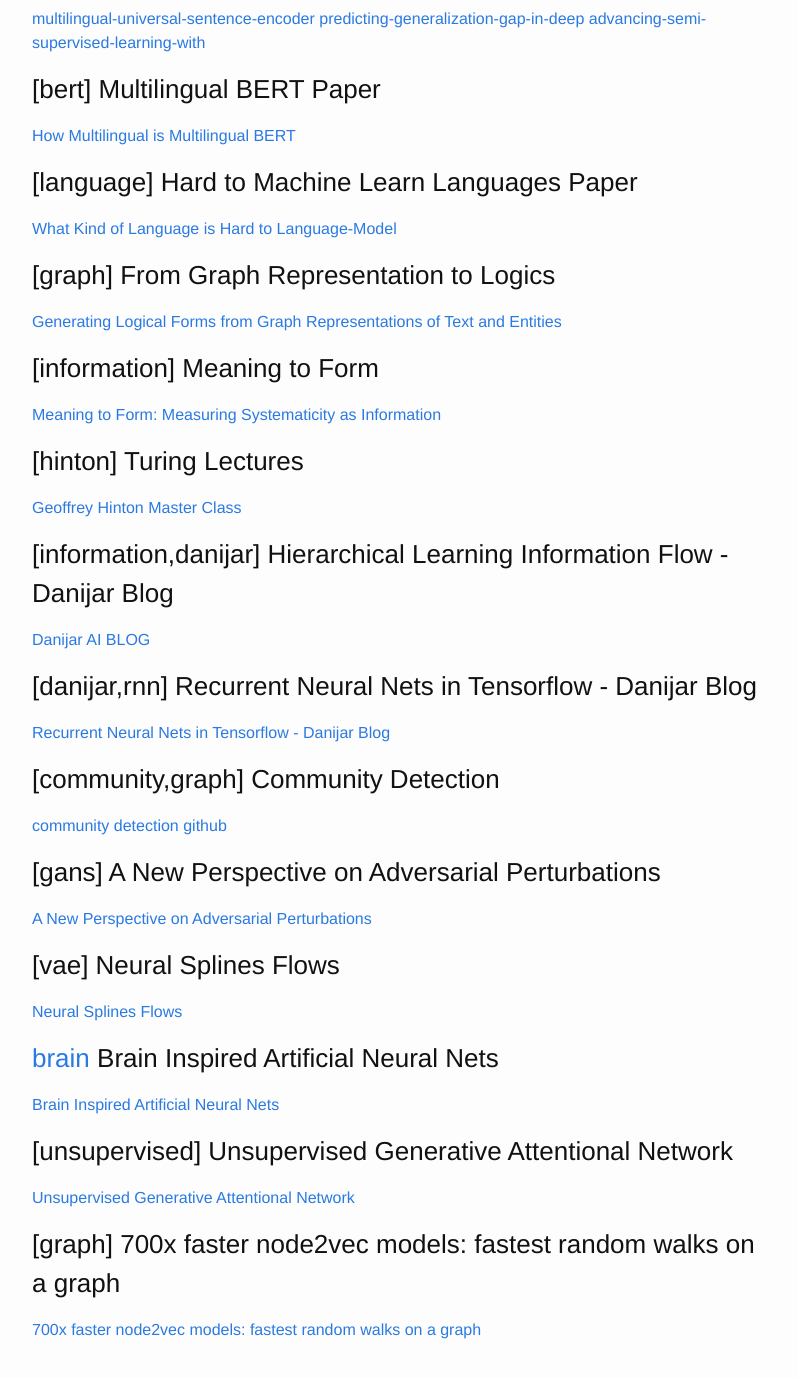
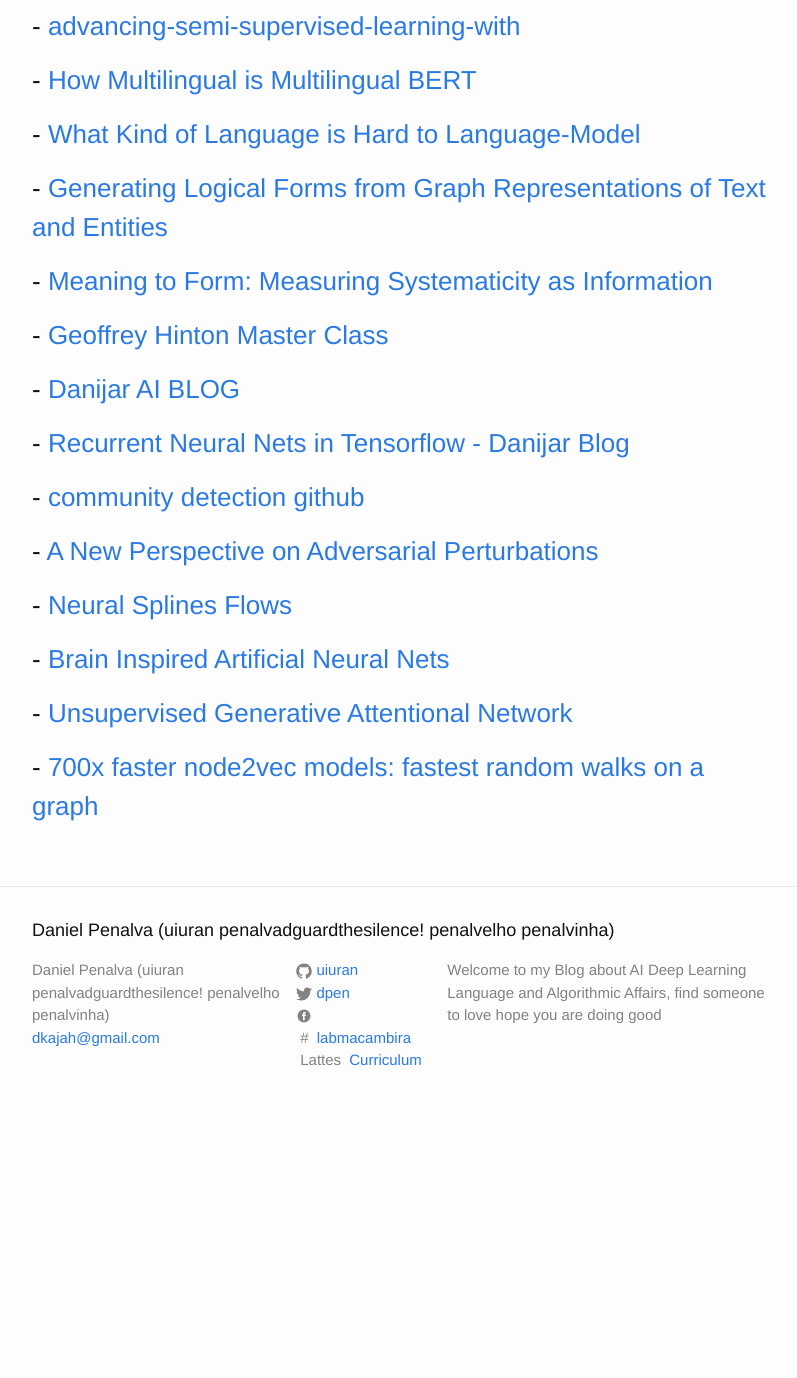
Before and after one commit to Uiuran/portfolio-datascience, a Jekyll site: the page built from _posts/2019-08-04-weekly-ai-dl-digest.markdown, in a window 1280 px wide and 1400 px high, scrolled down 509 px. Shown: the top 1378 px of the window, without its empty margins (238-1035 px from the left). Built offline with Jekyll 4.4.1, drawn with Linux system fonts in a browser that asks for light colours; comment, search, counter and statistics services are not loaded; after the commit the page ends 1641 px from its top, so only the background shows below that; some of the changed text lies outside the part shown.

Commit message:
Update 2019-08-04-weekly-ai-dl-digest.markdown

```diff
--- a/_posts/2019-08-04-weekly-ai-dl-digest.markdown
+++ b/_posts/2019-08-04-weekly-ai-dl-digest.markdown
@@ -6,67 +6,23 @@
 published: true
 ---
 
-### Facebook Video Pose 3D
-
-### [Facebook Video Pose 3D][facebookpose]
-
-### [semisupervised,google,generalization] Google AI Blog
-
-[multilingual-universal-sentence-encoder][googleai2]
-[predicting-generalization-gap-in-deep][googleai2]
-[advancing-semi-supervised-learning-with][googleai2]
-
-### [bert] Multilingual BERT Paper
-
-[How Multilingual is Multilingual BERT][bertpaper]
-
-### [language] Hard to Machine Learn Languages Paper
-
-[What Kind of Language is Hard to Language-Model][hardlang]
-
-### [graph] From Graph Representation to Logics
-
-[Generating Logical Forms from Graph Representations of Text and Entities][logics]
-
-### [information] Meaning to Form
-
-[Meaning to Form: Measuring Systematicity as Information][meaningtoform]
-
-### [hinton] Turing Lectures
-
-[Geoffrey Hinton Master Class][turinghinton]
-
-### [information,danijar] Hierarchical Learning Information Flow - Danijar Blog
-
-[Danijar AI BLOG][researchhierarchicak]
-
-### [danijar,rnn] Recurrent Neural Nets in Tensorflow - Danijar Blog
-
-[Recurrent Neural Nets in Tensorflow - Danijar Blog][RNN]
-
-### [community,graph] Community Detection
-
-[community detection github][communitydetection]
-
-### [gans] A New Perspective on Adversarial Perturbations
-
-[A New Perspective on Adversarial Perturbations][ap]
-
-### [vae] Neural Splines Flows
-
-[Neural Splines Flows][NSF]
-
-### [brain] Brain Inspired Artificial Neural Nets
-
-[Brain Inspired Artificial Neural Nets][brain]
-
-### [unsupervised] Unsupervised Generative Attentional Network
-
-[Unsupervised Generative Attentional Network][ugatit]
-
-### [graph] 700x faster node2vec models: fastest random walks on a graph
-
-[700x faster node2vec models: fastest random walks on a graph][graphrw]
+### - [Facebook Video Pose 3D][facebookpose]
+### - [multilingual-universal-sentence-encoder][googleai2]
+### - [predicting-generalization-gap-in-deep][googleai2]
+### - [advancing-semi-supervised-learning-with][googleai2]
+### - [How Multilingual is Multilingual BERT][bertpaper]
+### - [What Kind of Language is Hard to Language-Model][hardlang]
+### - [Generating Logical Forms from Graph Representations of Text and Entities][logics]
+### - [Meaning to Form: Measuring Systematicity as Information][meaningtoform]
+### - [Geoffrey Hinton Master Class][turinghinton]
+### - [Danijar AI BLOG][researchhierarchicak]
+### - [Recurrent Neural Nets in Tensorflow - Danijar Blog][RNN]
+### - [community detection github][communitydetection]
+### - [A New Perspective on Adversarial Perturbations][ap]
+### - [Neural Splines Flows][NSF]
+### - [Brain Inspired Artificial Neural Nets][brain]
+### - [Unsupervised Generative Attentional Network][ugatit]
+### - [700x faster node2vec models: fastest random walks on a graph][graphrw]
 
 [googleai1]: https://ai.googleblog.com/2019/07/multilingual-universal-sentence-encoder.html
 [googleai2]: https://ai.googleblog.com/2019/07/predicting-generalization-gap-in-deep.html
```
